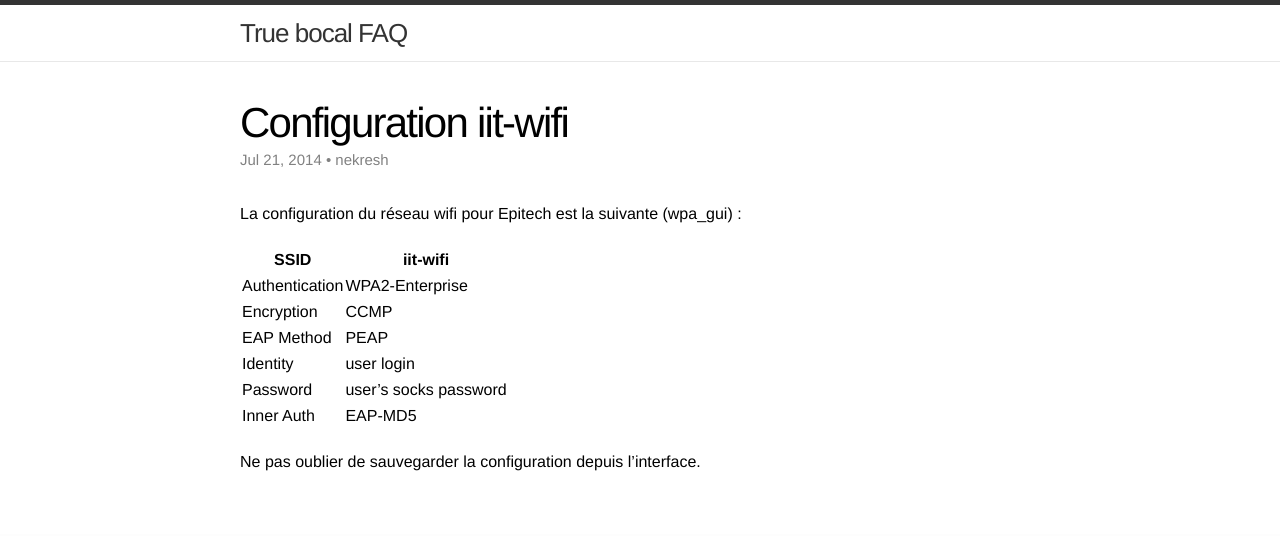
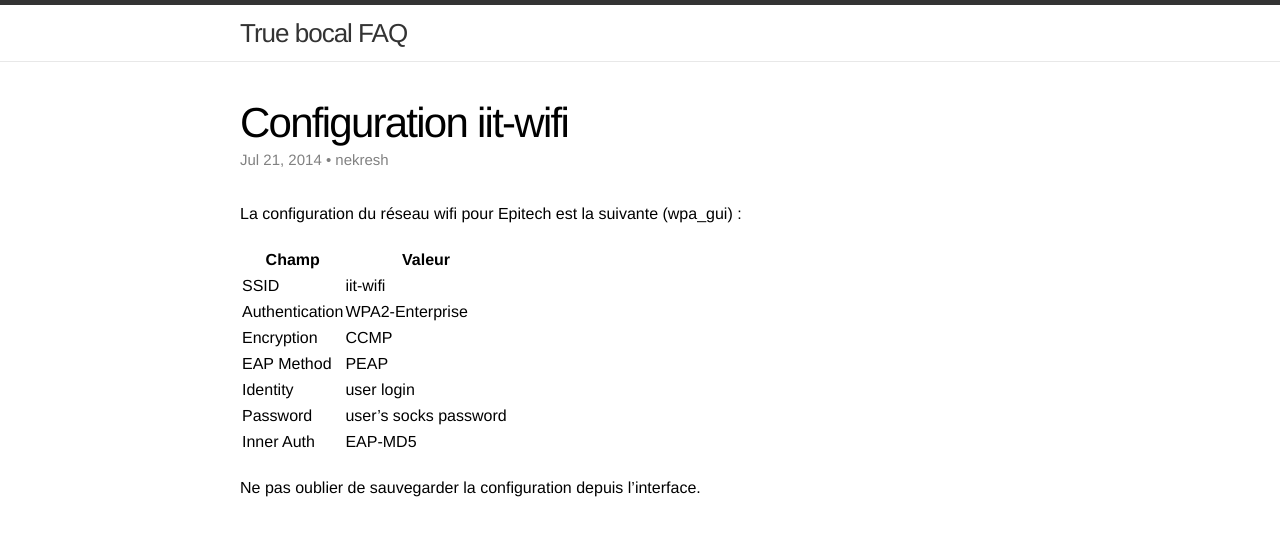
Before and after one commit to nekresh/bocal-faq, a Jekyll site: the page built from _posts/2014-07-21-configuration-iit-wifi.markdown, in a window 1280 px wide. Shown: the top 536 px of the page. Built offline with Jekyll 4.4.1, drawn with Linux system fonts in a browser that asks for light colours.

Commit message:
Update 2014-07-21-configuration-iit-wifi.markdown

```diff
--- a/_posts/2014-07-21-configuration-iit-wifi.markdown
+++ b/_posts/2014-07-21-configuration-iit-wifi.markdown
@@ -7,8 +7,9 @@ author: nekresh
 
 La configuration du réseau wifi pour Epitech est la suivante (wpa_gui) :
 
+| Champ | Valeur |
+| --- | --- |
 | SSID | iit-wifi |
-| --- | --- |
 | Authentication | WPA2-Enterprise |
 | Encryption | CCMP |
 | EAP Method | PEAP |
```
